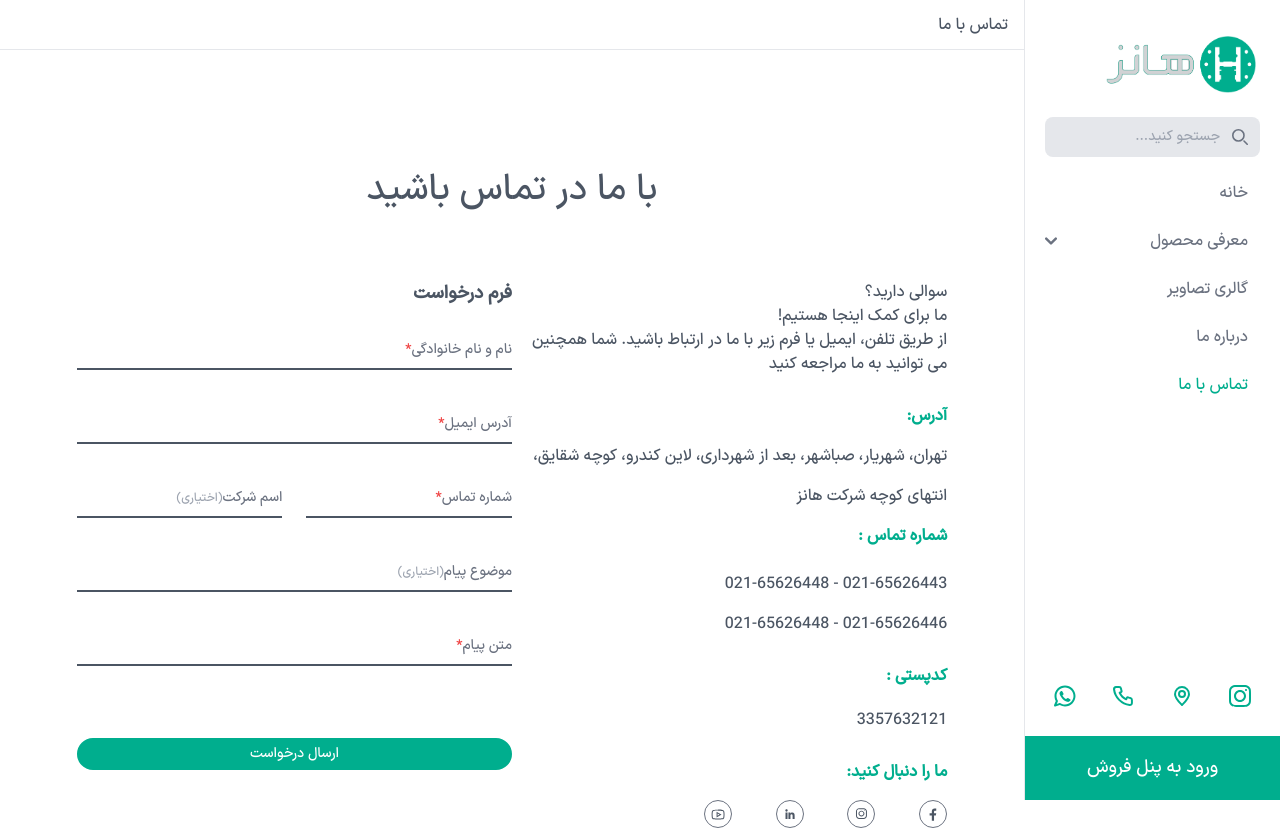
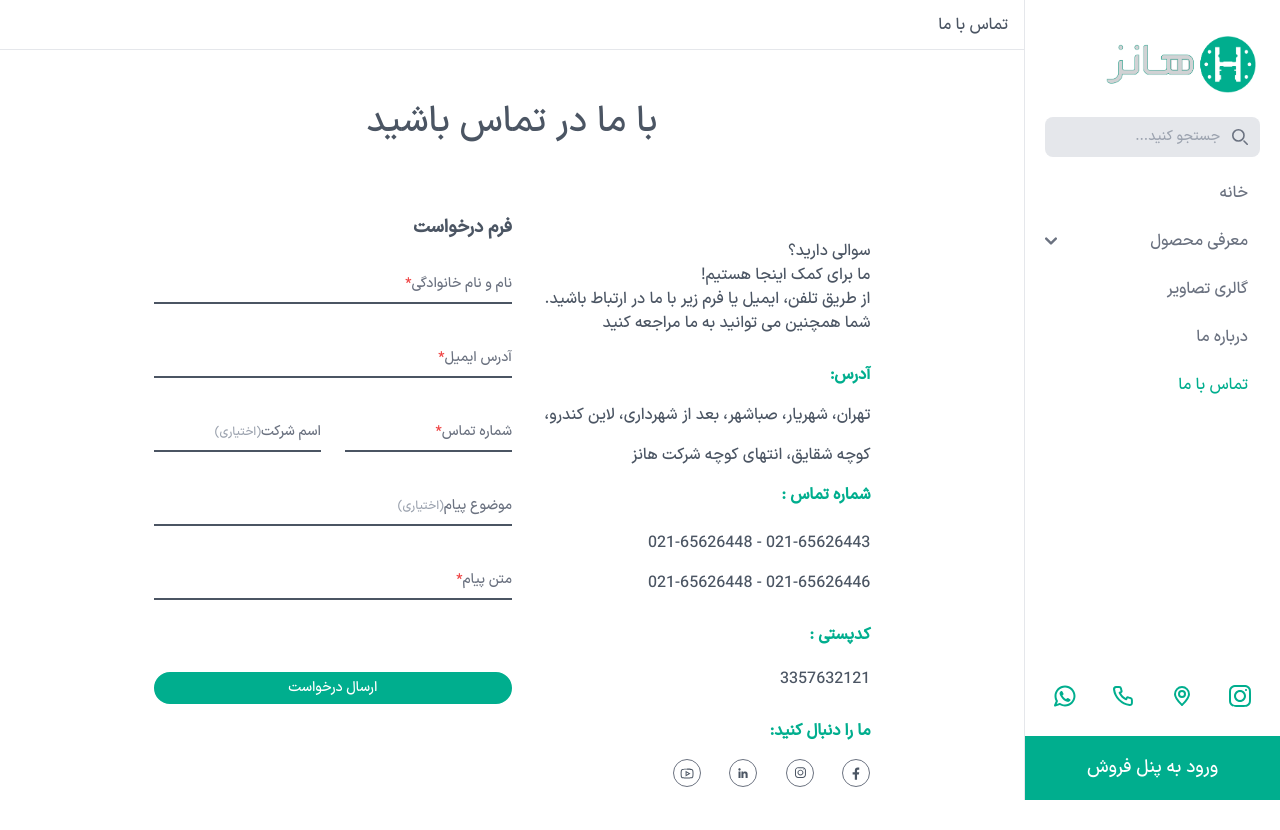
Before and after one commit to zahra-hsb/hanz-, a Next.js app: page /contactUs in a window 1280 px wide. Shown: the top 830 px of the page. Built offline with nearby package versions, Linux system fonts and the light colour scheme.

Commit message:
edit contactus

```diff
--- a/src/pages/contactUs/index.js
+++ b/src/pages/contactUs/index.js
@@ -3,13 +3,13 @@ import InformationContact from "@/components/contactUsComponents/InformationCont
 
 export default function ContactUs() {
   return (
-    <main className="flex flex-col justify-start mt-[100px] w-[90%] lg:h-[100vh] m-auto sm:w-[85%] sm:mb-20">
-      <div className="text-center my-[40px] lg:my-[70px] text-4xl">
+    <main className="flex flex-col justify-start mt-[17%] sm:mt-[10%] w-[90%] sm:h-[100vh] m-auto sm:w-[80%] lg:w-[70%]">
+      <div className="text-center text-4xl mb-[8%] lg:mb-[10%]">
         <h2 className="text-gray-600">با ما در تماس باشید</h2>
       </div>
-      <div className="sm:flex justify-between items-start flex-wrap">
+      <div className="sm:flex justify-between items-center flex-wrap">
 
-        <div className="sm:basis-[50%] pl-4 flex flex-col justify-between text-center sm:text-start mb-20 sm:mb-0">
+        <div className="sm:basis-[50%] pl-4 flex flex-col justify-between h-[440px] text-center sm:text-start mb-40 sm:mb-0">
           <InformationContact />
         </div>
 
```
